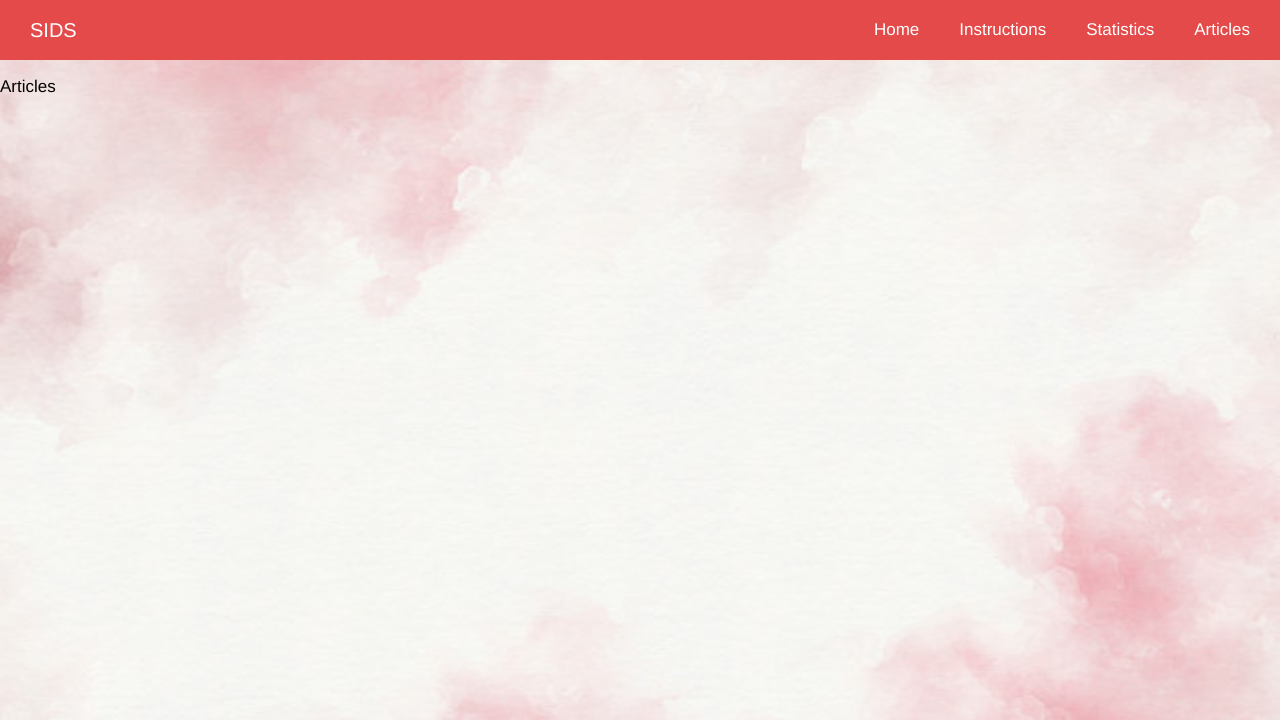
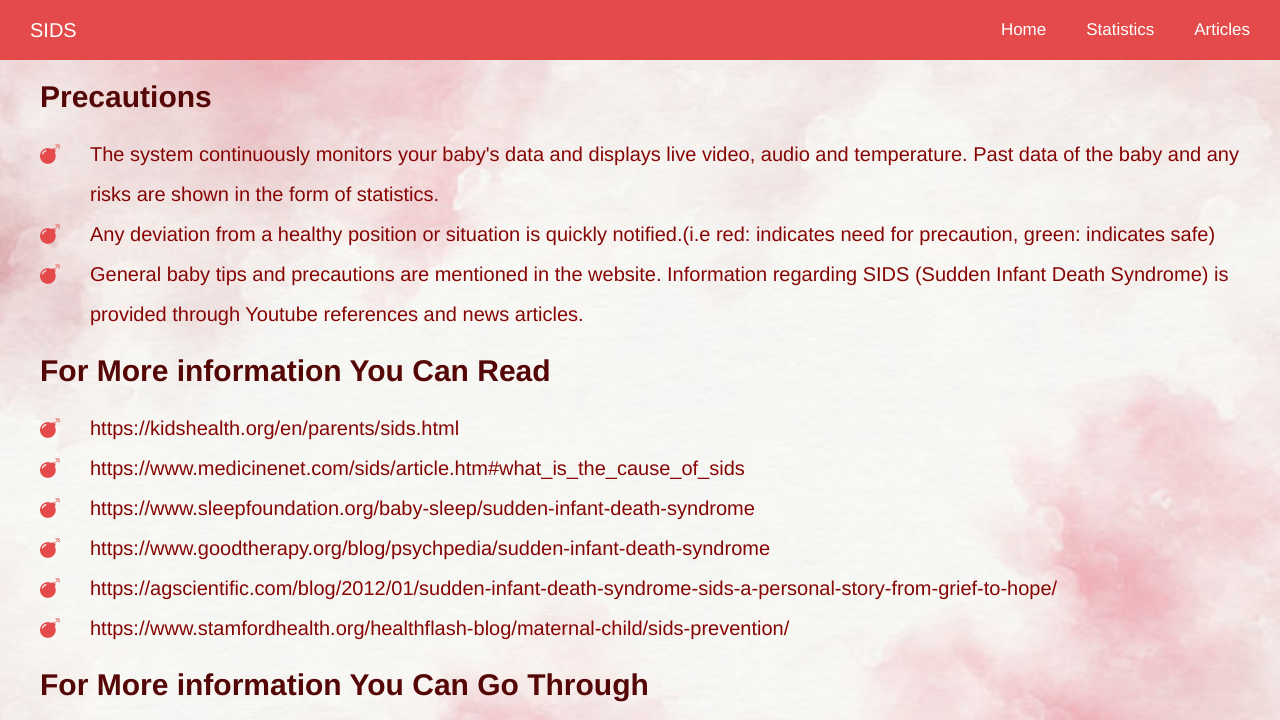
Before and after one commit to Shaashwat05/baby_monitoring, a Python web app: template templates/articles.html in a window 1280 px wide. Shown: the top 720 px of the page. Run offline with Jinja, Linux system fonts and the light colour scheme; the template is opened without the code that fills it, so the values that code supplies are empty; some libraries are stand-ins or nearby versions.

Commit message:
front end

```diff
--- a/static/CSS/articles.css
+++ b/static/CSS/articles.css
@@ -90,3 +90,33 @@
       display: flex;
     }
   }
+  .title {
+    color:rgb(85, 6, 6);
+    padding-left:40px;
+    font-size:30px;
+  }
+  .bulp {
+    color: rgb(134, 5, 5);
+    list-style:none;
+    position: relative;
+    padding-left:50px;
+    line-height: 2;
+    font-size:20px;
+  }
+  .bulp:before {
+    font-family:FontAwesome;
+    position: absolute;
+    left: 0;
+    color: #e44a4a;
+    font-size:20px;
+    content:"\f1e2";
+  }
+
+  a {
+    text-decoration: none;
+    color: rgb(134, 5, 5);
+  }
+
+  .vid {
+      margin-left: 40px;
+  }
--- a/templates/articles.html
+++ b/templates/articles.html
@@ -23,13 +23,34 @@
                 <div class="navbar-links">
                     <ul>
                         <li><a href="index.html">Home</a></li>
-                        <li><a href="#">Instructions</a></li>
                         <li><a href="stats.html">Statistics</a></li>
                         <li><a href="#">Articles</a></li>
                     </ul>
                 </div>
             </nav>
         </header>
-        <p>Articles</p>
+        <h1 class="title">Precautions</h1>
+        <ul>
+            <li class="bulp"> The system continuously monitors your baby's data and displays live video, audio and temperature. Past data of the baby and any risks are shown in the form of statistics. </li>
+            <li class="bulp"> Any deviation from a healthy position or situation is quickly notified.(i.e red: indicates need for precaution, green: indicates safe) </li>
+            <li class="bulp"> General baby tips and precautions are mentioned in the website. Information regarding SIDS (Sudden Infant Death Syndrome) is provided through Youtube references and news articles. </li>
+        </ul>
+        <h1 class="title">For More information You Can Read</h1>
+        <ul>
+            <li class="bulp"> <a href="https://kidshealth.org/en/parents/sids.html" target="_blank">https://kidshealth.org/en/parents/sids.html</a> </li>
+            <li class="bulp"> <a href="https://www.medicinenet.com/sids/article.htm#what_is_the_cause_of_sids" target="_blank">https://www.medicinenet.com/sids/article.htm#what_is_the_cause_of_sids</a> </li>
+            <li class="bulp"> <a href="https://www.sleepfoundation.org/baby-sleep/sudden-infant-death-syndrome" target="_blank">https://www.sleepfoundation.org/baby-sleep/sudden-infant-death-syndrome</a> </li>
+            <li class="bulp"> <a href="https://www.goodtherapy.org/blog/psychpedia/sudden-infant-death-syndrome" target="_blank">https://www.goodtherapy.org/blog/psychpedia/sudden-infant-death-syndrome</a> </li>
+            <li class="bulp"> <a href="https://agscientific.com/blog/2012/01/sudden-infant-death-syndrome-sids-a-personal-story-from-grief-to-hope/" target="_blank">https://agscientific.com/blog/2012/01/sudden-infant-death-syndrome-sids-a-personal-story-from-grief-to-hope/</a> </li>
+            <li class="bulp"> <a href="https://www.stamfordhealth.org/healthflash-blog/maternal-child/sids-prevention/" target="_blank">https://www.stamfordhealth.org/healthflash-blog/maternal-child/sids-prevention/</a> </li>
+        </ul>
+        <h1 class="title">For More information You Can Go Through</h1>
+        <div class="vid">
+            <iframe width="290" height="200" src="https://www.youtube.com/embed/kDFoGmIyShI" frameborder="0" allow="accelerometer; autoplay; clipboard-write; encrypted-media; gyroscope; picture-in-picture" allowfullscreen></iframe>
+            <iframe width="290" height="200" src="https://www.youtube.com/embed/09kNXxYB_Ko" frameborder="0" allow="accelerometer; autoplay; clipboard-write; encrypted-media; gyroscope; picture-in-picture" allowfullscreen></iframe>
+            <iframe width="290" height="200" src="https://www.youtube.com/embed/UztyHWve7gc" frameborder="0" allow="accelerometer; autoplay; clipboard-write; encrypted-media; gyroscope; picture-in-picture" allowfullscreen></iframe>
+            <iframe width="290" height="200" src="https://www.youtube.com/embed/AFZCmia2kyg" frameborder="0" allow="accelerometer; autoplay; clipboard-write; encrypted-media; gyroscope; picture-in-picture" allowfullscreen></iframe>
+            <iframe width="290" height="200" src="https://www.youtube.com/embed/AtuHgoPGCmI" frameborder="0" allow="accelerometer; autoplay; clipboard-write; encrypted-media; gyroscope; picture-in-picture" allowfullscreen></iframe>
+        </div>
     </body>
 </html>
--- a/templates/stats.html
+++ b/templates/stats.html
@@ -23,7 +23,6 @@
                 <div class="navbar-links">
                     <ul>
                         <li><a href="index.html">Home</a></li>
-                        <li><a href="inst.html">Instructions</a></li>
                         <li><a href="#">Statistics</a></li>
                         <li><a href="articles.html">Articles</a></li>
                     </ul>
```
Also changed, not shown: static/CSS/index.css (+31 -0 lines), static/CSS/inst.css (deleted, +0 -92 lines), templates/index.html (+9 -2 lines), templates/inst.html (deleted, +0 -34 lines).
